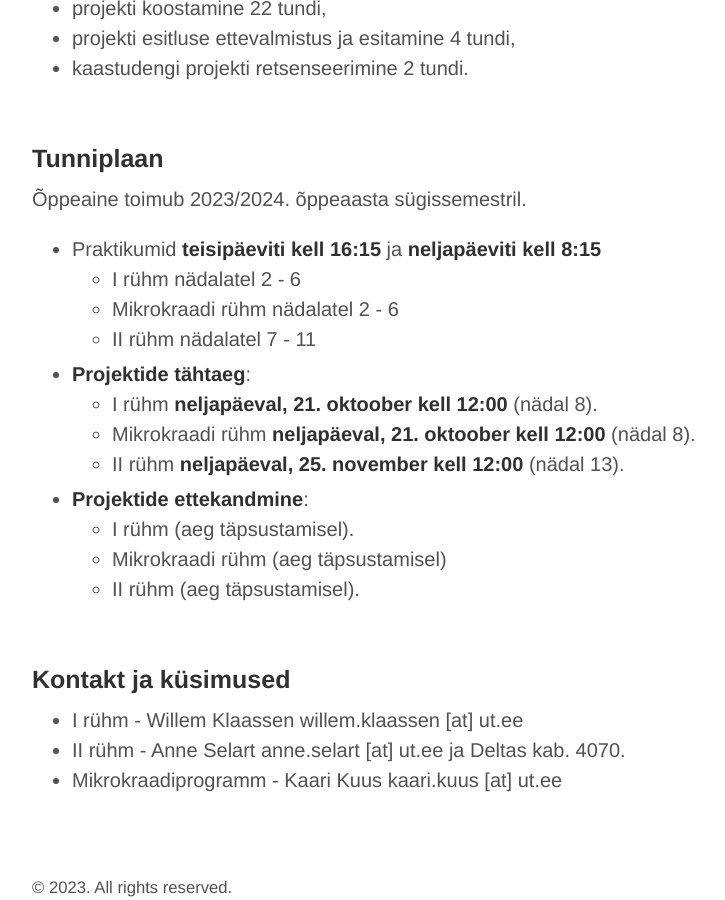
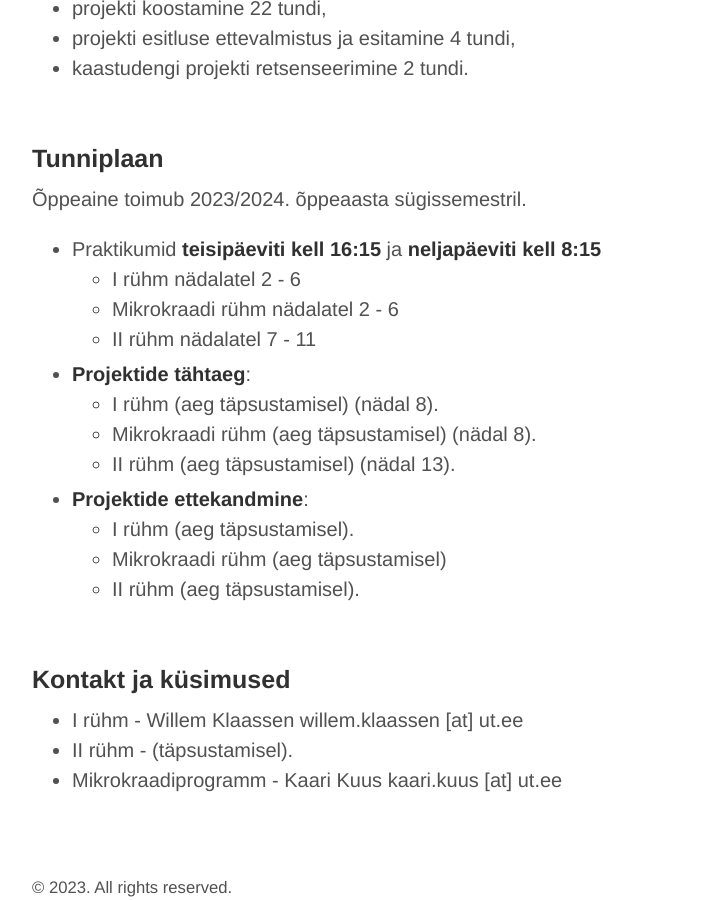
Before and after one commit to Rkursus/2023, a Jekyll site: the page built from index.md, in a window 1280 px wide and 900 px high, scrolled down 2422 px. Shown: the whole window, without its empty margins (248-973 px from the left). Built offline with Jekyll 4.4.1, drawn with Linux system fonts in a browser that asks for light colours.

Commit message:
Update index.md

```diff
--- a/index.md
+++ b/index.md
@@ -86,9 +86,9 @@ Aine läbimiseks on vaja:
 	* Mikrokraadi rühm nädalatel 2 - 6
 	* II rühm nädalatel 7 - 11
 * **Projektide tähtaeg**:
-	* I rühm **neljapäeval, 21. oktoober kell 12:00** (nädal 8).
-	* Mikrokraadi rühm **neljapäeval, 21. oktoober kell 12:00** (nädal 8).
-	* II rühm **neljapäeval, 25. november kell 12:00** (nädal 13).
+	* I rühm (aeg täpsustamisel) (nädal 8).
+	* Mikrokraadi rühm (aeg täpsustamisel) (nädal 8).
+	* II rühm (aeg täpsustamisel) (nädal 13).
 * **Projektide ettekandmine**:
 	* I rühm  (aeg täpsustamisel).
 	* Mikrokraadi rühm (aeg täpsustamisel)
@@ -99,5 +99,5 @@ Aine läbimiseks on vaja:
 # Kontakt ja küsimused
 
 * I rühm - Willem Klaassen willem.klaassen [at] ut.ee
-* II rühm - Anne Selart anne.selart [at] ut.ee ja Deltas kab. 4070.
+* II rühm - (täpsustamisel).
 * Mikrokraadiprogramm - Kaari Kuus kaari.kuus [at] ut.ee
```
